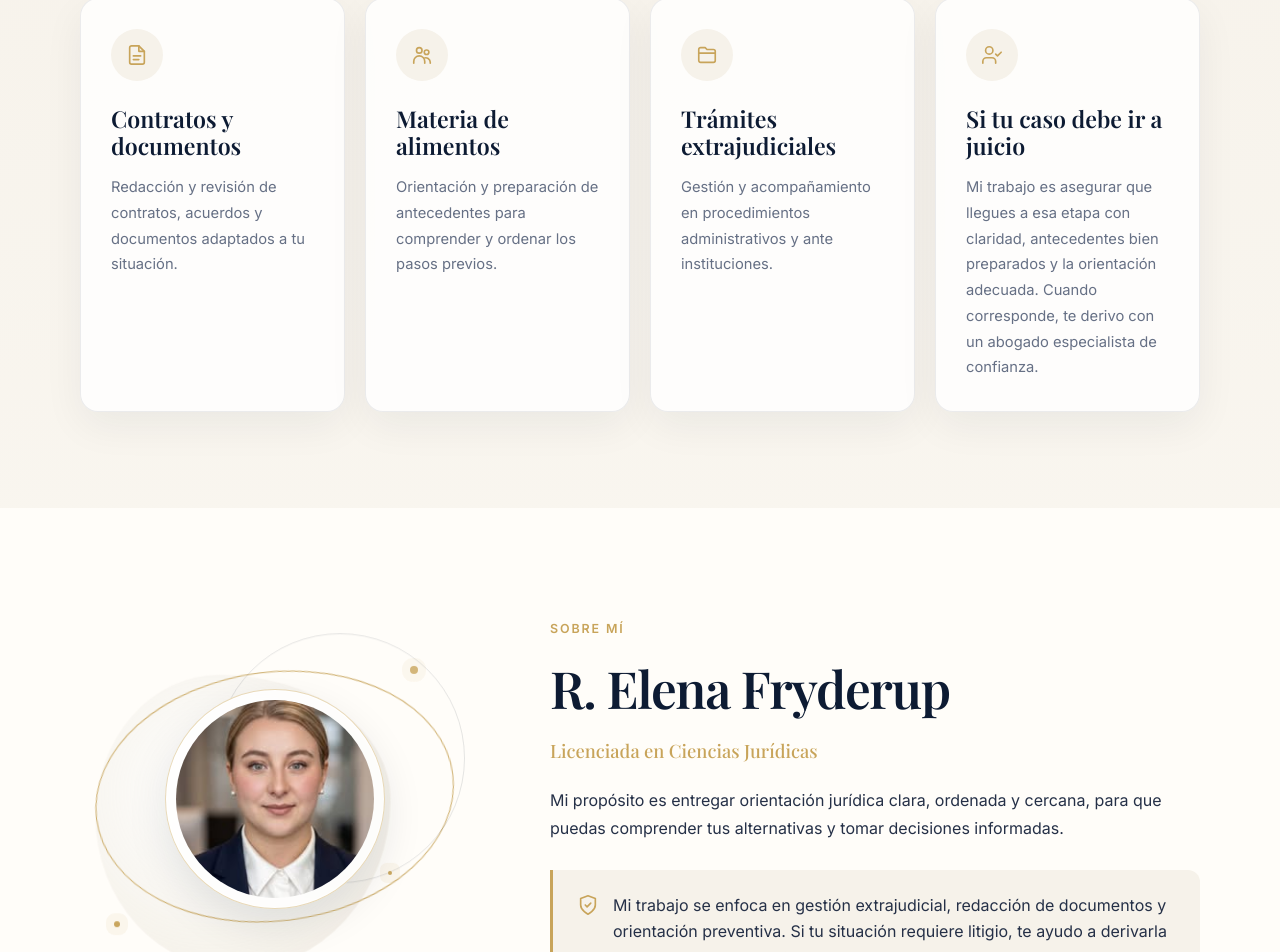
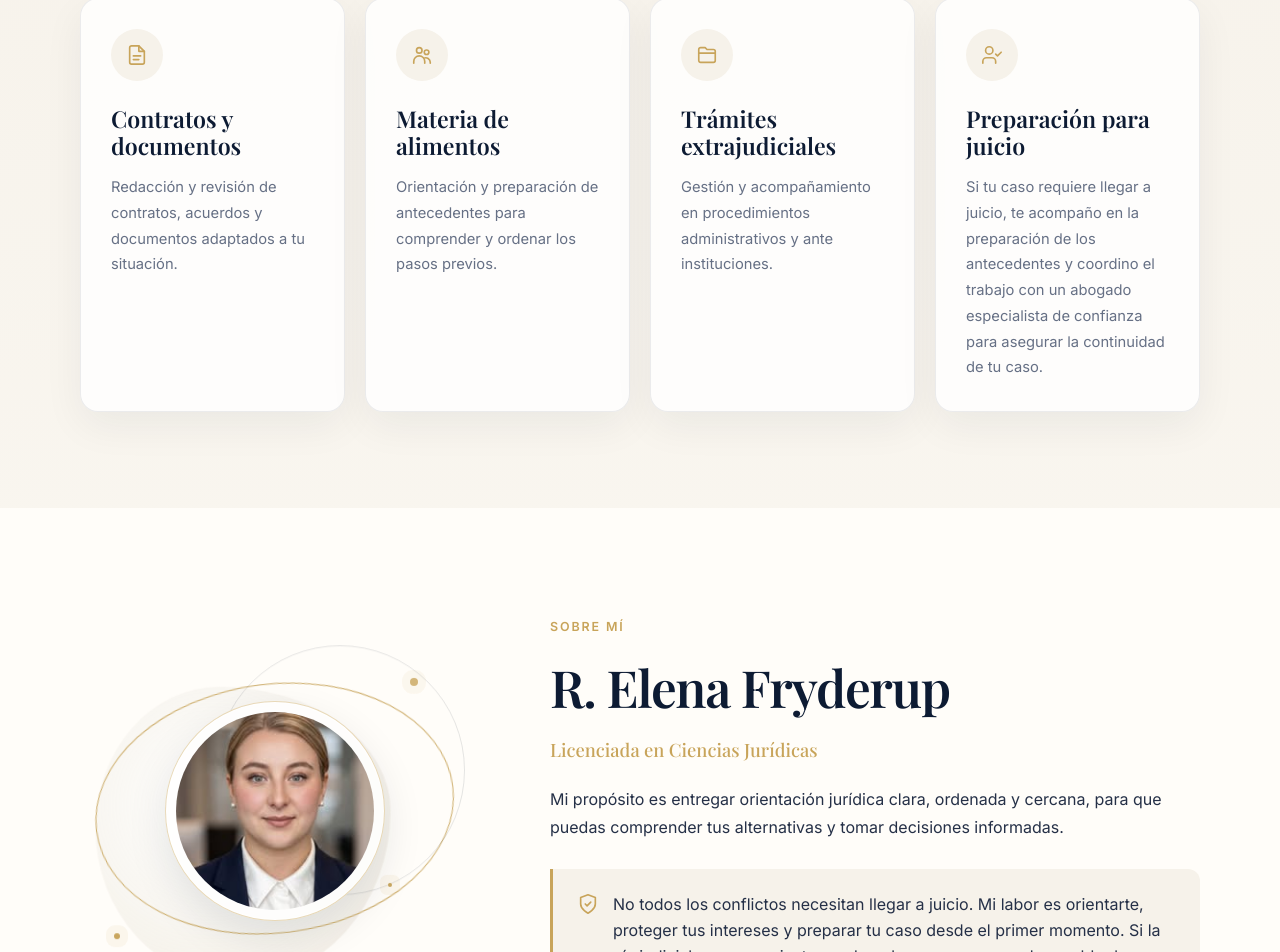
Before and after one commit to naabit/pagina-elena, a React (Vite) app: page / in a window 1280 px wide. Shown: the part 1059-2011 px from the top of the page. Built offline with nearby package versions, Linux system fonts and the light colour scheme.

Commit message:
cambios en text service

```diff
--- a/src/components/About.jsx
+++ b/src/components/About.jsx
@@ -22,7 +22,7 @@ export default function About() {
           <p className="eyebrow">Sobre mí</p><h2>R. Elena Fryderup</h2>
           <p className="about__role">Licenciada en Ciencias Jurídicas</p>
           <p>Mi propósito es entregar orientación jurídica clara, ordenada y cercana, para que puedas comprender tus alternativas y tomar decisiones informadas.</p>
-          <aside className="scope-note"><ShieldIcon /> <span>Mi trabajo se enfoca en gestión extrajudicial, redacción de documentos y orientación preventiva. Si tu situación requiere litigio, te ayudo a derivarla a un abogado especialista.</span></aside>
+          <aside className="scope-note"><ShieldIcon /> <span>No todos los conflictos necesitan llegar a juicio. Mi labor es orientarte, proteger tus intereses y preparar tu caso desde el primer momento. Si la vía judicial es necesaria, te ayudo a dar ese paso con el respaldo de un abogado especialista.</span></aside>
         </div>
       </div>
     </section>
--- a/src/components/Services.jsx
+++ b/src/components/Services.jsx
@@ -4,7 +4,7 @@ const services = [
   { Icon: FileTextIcon, title: 'Contratos y documentos', text: 'Redacción y revisión de contratos, acuerdos y documentos adaptados a tu situación.' },
   { Icon: FamilyIcon, title: 'Materia de alimentos', text: 'Orientación y preparación de antecedentes para comprender y ordenar los pasos previos.' },
   { Icon: FolderIcon, title: 'Trámites extrajudiciales', text: 'Gestión y acompañamiento en procedimientos administrativos y ante instituciones.' },
-  { Icon: UserCheckIcon, title: 'Si tu caso debe ir a juicio', text: 'Mi trabajo es asegurar que llegues a esa etapa con claridad, antecedentes bien preparados y la orientación adecuada. Cuando corresponde, te derivo con un abogado especialista de confianza.' },
+  { Icon: UserCheckIcon, title: 'Preparación para juicio', text: 'Si tu caso requiere llegar a juicio, te acompaño en la preparación de los antecedentes y coordino el trabajo con un abogado especialista de confianza para asegurar la continuidad de tu caso.' },
 ]
 
 export default function Services() {
```
